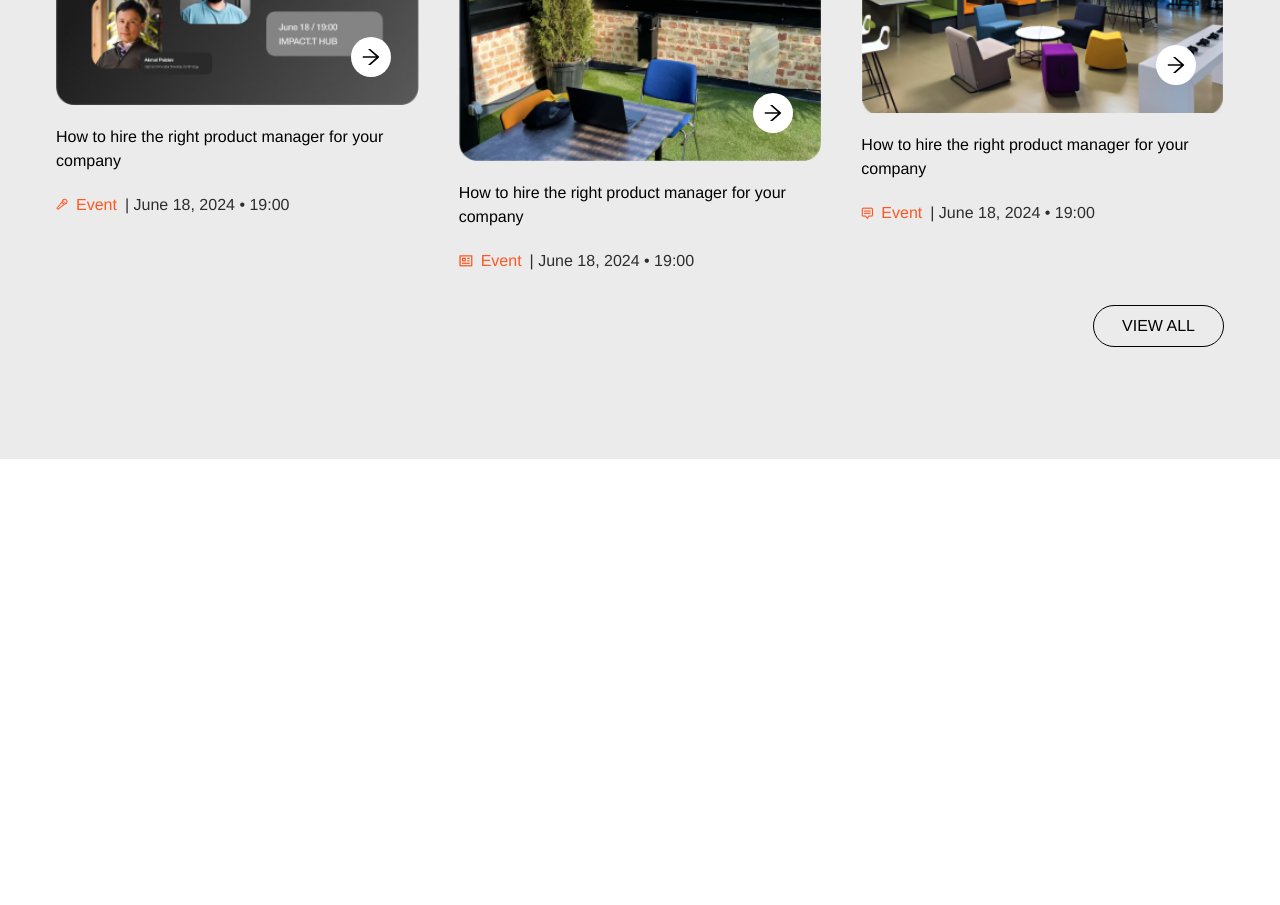
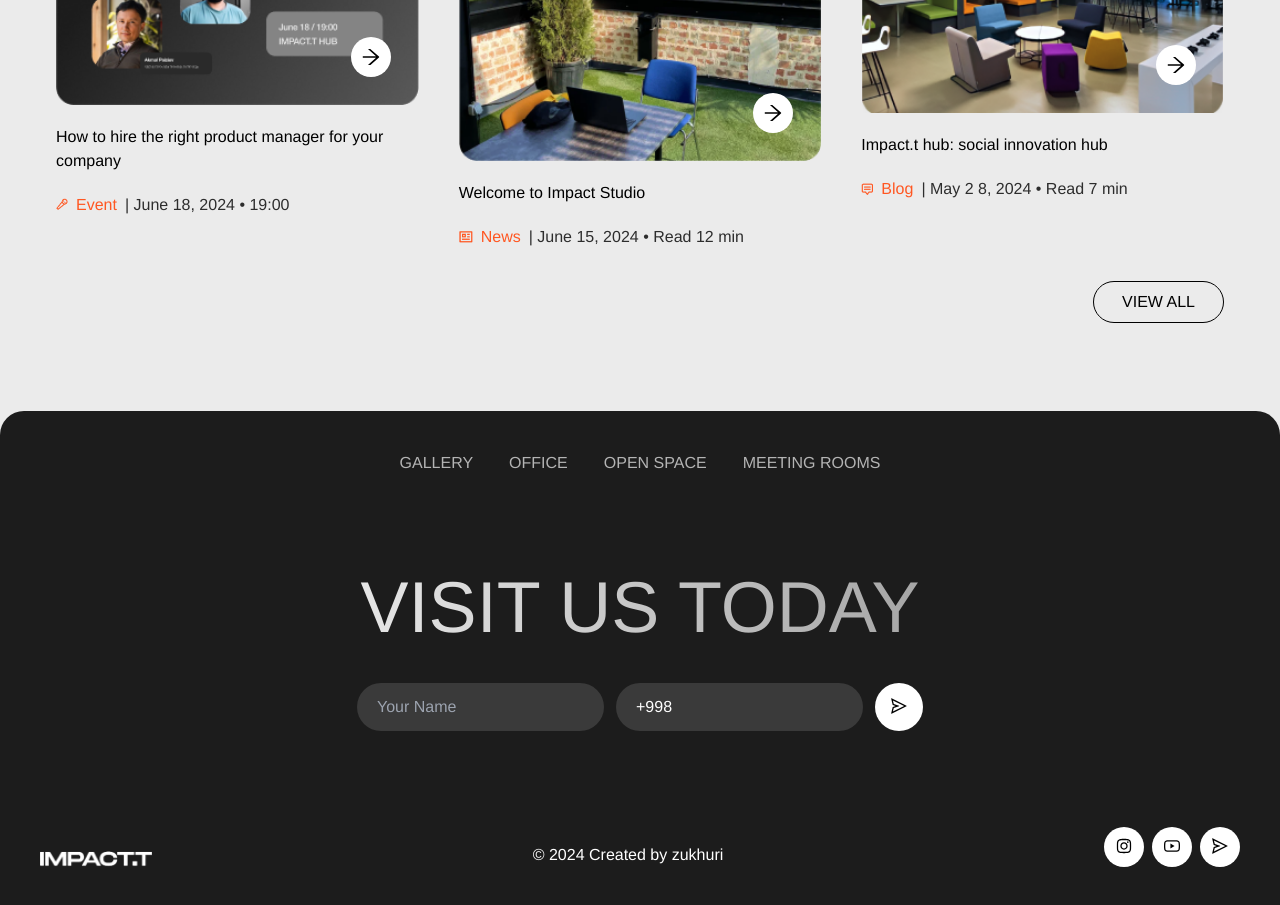
Before and after one commit to shox404/Impact.t, a React (Create React App) app: page / in a window 1280 px wide. Shown: the part 5720-6625 px from the top of the page. Before the commit the page ends 6179 px from the top, so only its background shows below. Built offline with nearby package versions, Linux system fonts and the light colour scheme; a web font is replaced by a local one.

Commit message:
Navbar add

```diff
--- a/src/App.jsx
+++ b/src/App.jsx
@@ -1,8 +1,11 @@
+import Footer from "./components/footer";
 import Router from "./router";
+
 export default function App() {
   return (
     <main>
       <Router />
+      <Footer />
     </main>
   );
 }
--- /dev/null
+++ b/src/components/footer/index.jsx
@@ -0,0 +1,56 @@
+import {
+  InstagramOutlined,
+  SendOutlined,
+  YoutubeOutlined,
+} from "@ant-design/icons";
+
+export default function Footer() {
+  return (
+    <div className="bg-[#1C1C1C]  rounded-t-3xl -mt-6 p-10">
+      <ul className="flex gap-9 text-[#B4B4B4] justify-center">
+        <li>GALLERY</li>
+        <li>OFFICE</li>
+        <li className="text-nowrap">OPEN SPACE</li>
+        <li className="text-nowrap">MEETING ROOMS</li>
+      </ul>
+      <div className="my-14">
+        <h1 className="bg-gradient-to-r from-[#F9F9F9] to-[#939393] bg-clip-text text-transparent text-center w-3/4 text-7xl m-auto py-10 px-20">
+          VISIT US TODAY
+        </h1>
+        <div className="flex justify-center gap-3">
+          <input
+            type="text"
+            placeholder="Your Name"
+            className="px-5 py-3 rounded-full bg-[#3A3A3A] text-white"
+          />
+          <input
+            type="text"
+            defaultValue="+998"
+            className="px-5 py-3 rounded-full bg-[#3A3A3A] text-white"
+          />
+          <button className="px-4 py-3 rounded-full bg-white">
+            <SendOutlined />
+          </button>
+        </div>
+      </div>
+      <div className="flex pt-10 items-end justify-between">
+        <img
+          src={require("../../assets/materials/logo-white.png")}
+          className="w-28"
+        />
+        <p className="text-white">© 2024 Created by zukhuri</p>
+        <div className="flex gap-2">
+          <div className="px-3 py-2 rounded-full bg-white">
+            <InstagramOutlined />
+          </div>
+          <div className="px-3 py-2 rounded-full bg-white">
+            <YoutubeOutlined />
+          </div>
+          <div className="px-3 py-2 rounded-full bg-white">
+            <SendOutlined />
+          </div>
+        </div>
+      </div>
+    </div>
+  );
+}
--- a/src/pages/home/index.jsx
+++ b/src/pages/home/index.jsx
@@ -11,7 +11,7 @@ import { Avatar } from "antd";
 export default function Home() {
   return (
     <div>
-      <Navbar color={"#EBEBEB"} />
+      <Navbar color={"white"} />
       <div className="bg-[#1C1C1C]">
         <h1 className="bg-gradient-to-r from-[#F9F9F9] to-[#939393] bg-clip-text text-transparent text-center w-3/4 text-8xl m-auto py-44 px-20">
           The place for people with global ambitions
@@ -352,15 +352,13 @@ export default function Home() {
                   <ArrowRightOutlined className="text-black scale-125" />
                 </div>
               </div>
-              <h1 className="my-5">
-                How to hire the right product manager for your company
-              </h1>
+              <h1 className="my-5">Welcome to Impact Studio</h1>
               <div className="flex items-center gap-2">
                 <p className="text-[#FF5722] flex gap-2 items-center">
                   <img src={require("../../assets/images/home/vector-2.png")} />
-                  Event
+                  News
                 </p>
-                <p className="text-[#2D2D2D]">| June 18, 2024 • 19:00</p>
+                <p className="text-[#2D2D2D]">| June 15, 2024 • Read 12 min</p>
               </div>
             </div>
             <div className="card w-1/3 bg-no-repeat bg-cover relative">
@@ -373,15 +371,13 @@ export default function Home() {
                   <ArrowRightOutlined className="text-black scale-125" />
                 </div>
               </div>
-              <h1 className="my-5">
-                How to hire the right product manager for your company
-              </h1>
+              <h1 className="my-5">Impact.t hub: social innovation hub</h1>
               <div className="flex items-center gap-2">
                 <p className="text-[#FF5722] flex gap-2 items-center">
                   <img src={require("../../assets/images/home/vector-1.png")} />
-                  Event
+                  Blog
                 </p>
-                <p className="text-[#2D2D2D]">| June 18, 2024 • 19:00</p>
+                <p className="text-[#2D2D2D]">| May 2 8, 2024 • Read 7 min</p>
               </div>
             </div>
           </div>
```
